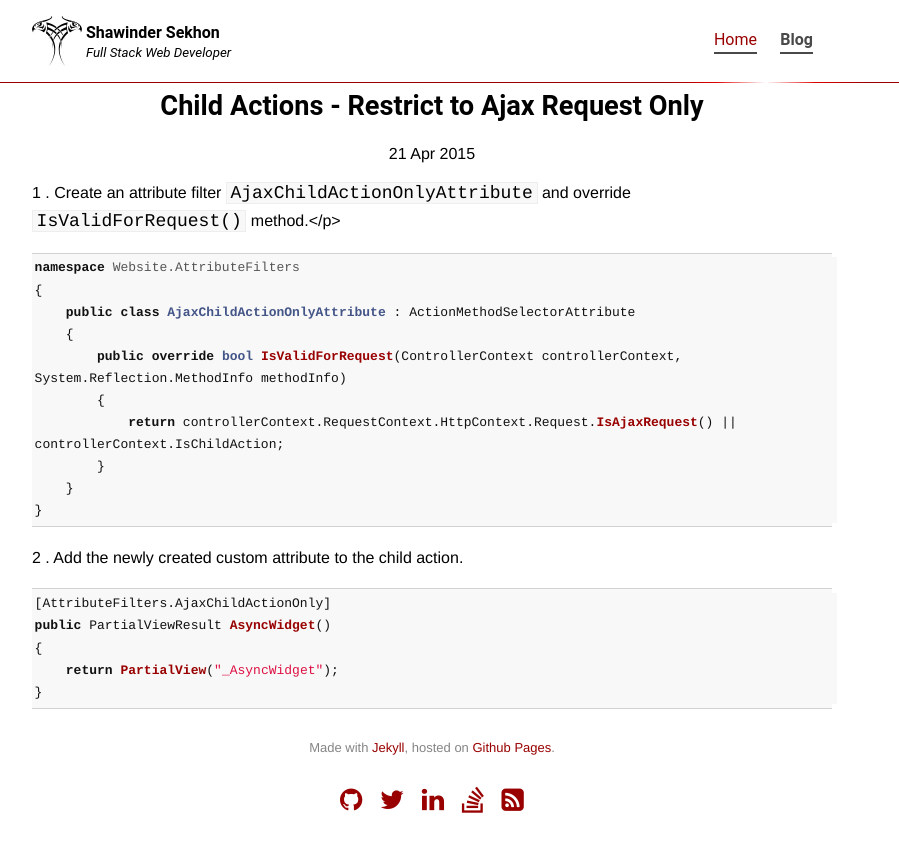
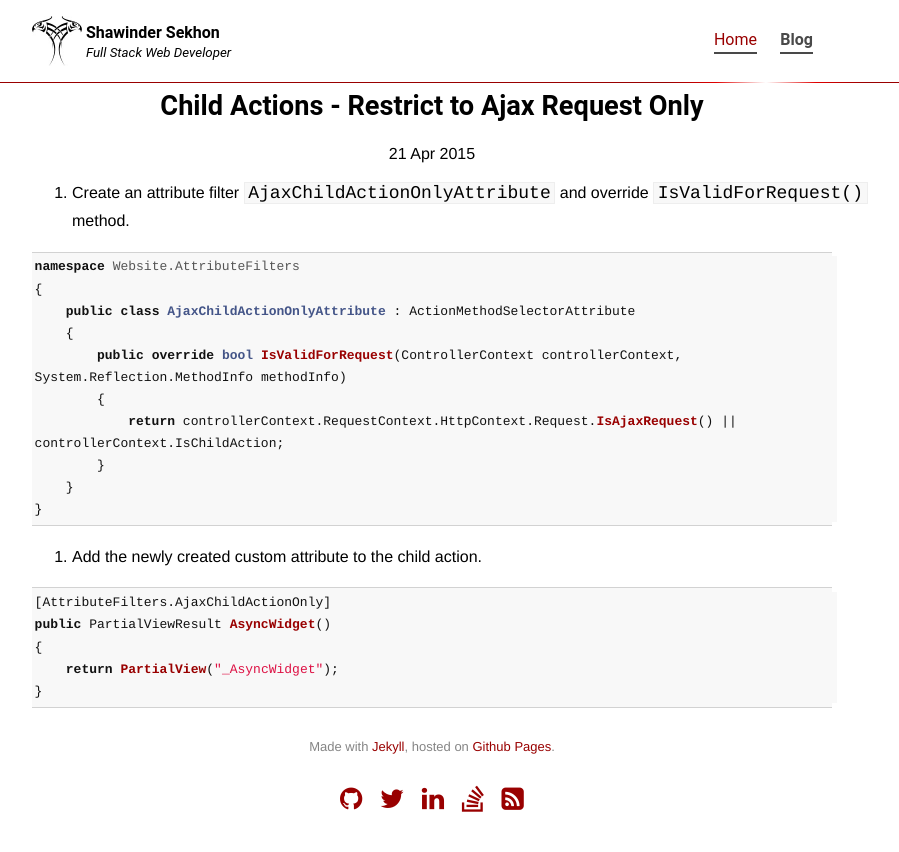
Before and after one commit to shawinder/shawinder.github.io, a Jekyll site: the page built from _posts/2015-04-21-ajax-child-actions.md, in a window 1280 px wide. Shown: the top 852 px of the page, without its empty margins (208-1107 px from the left). Built offline with Jekyll 4.4.1, drawn with Linux system fonts in a browser that asks for light colours; nearby versions of some CDN libraries; comment, search, counter and statistics services are not loaded.

Commit message:
Update 2015-04-21-ajax-child-actions.md

````diff
--- a/_posts/2015-04-21-ajax-child-actions.md
+++ b/_posts/2015-04-21-ajax-child-actions.md
@@ -7,7 +7,7 @@ comments: true
 date: 2015-04-21
 header_desc: Child Actions - Restrict to Ajax Request Only
 ---
-1 . Create an attribute filter `AjaxChildActionOnlyAttribute` and override `IsValidForRequest()` method.</p>
+1. Create an attribute filter `AjaxChildActionOnlyAttribute` and override `IsValidForRequest()` method.
 
 ```cs
 namespace Website.AttributeFilters
@@ -22,7 +22,7 @@ namespace Website.AttributeFilters
 }
 ```
 
-2 . Add the newly created custom attribute to the child action.
+2. Add the newly created custom attribute to the child action.
 
 ```cs
 [AttributeFilters.AjaxChildActionOnly]
````
